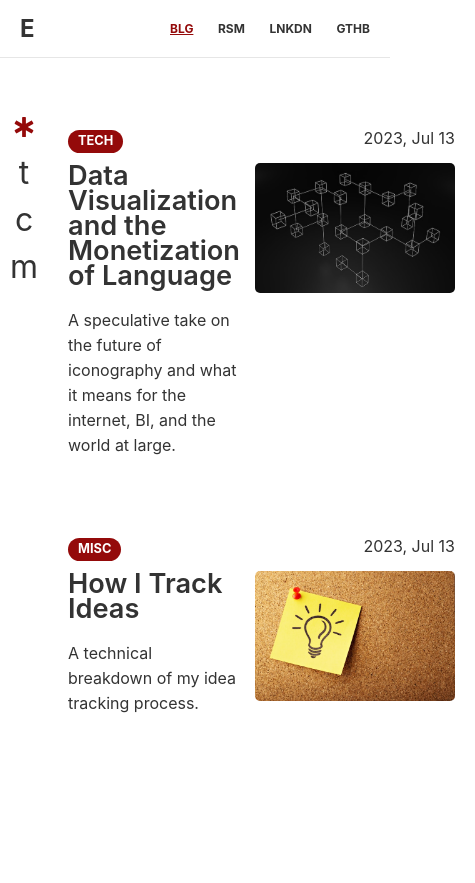
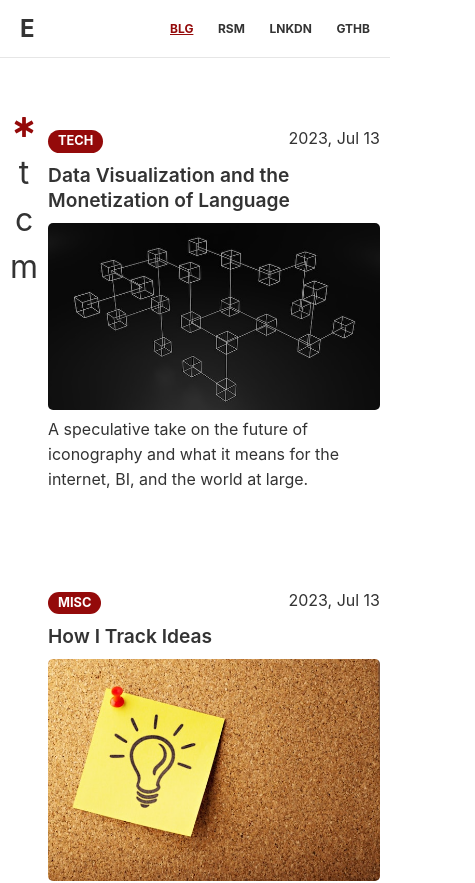
Before and after one commit to EstefanHu/portfolio, a Next.js app: page /blg in a window 390 px wide. Shown: the top 883 px of the page, 475 px wide, since content can reach past the window. Built offline with nearby package versions, Linux system fonts and the light colour scheme; no server answers.

Commit message:
dynamic image

```diff
--- a/src/app/(landing)/blg/(feed)/Posts.tsx
+++ b/src/app/(landing)/blg/(feed)/Posts.tsx
@@ -55,6 +55,7 @@ export default function Posts() {
 
                   <div className={styles.imageWrapper}>
                     <BlogImg name={`${url}-small`} />
+                    <p>{description}</p>
                   </div>
                 </div>
               </div>
--- a/src/app/(landing)/blg/(feed)/posts.module.scss
+++ b/src/app/(landing)/blg/(feed)/posts.module.scss
@@ -59,6 +59,17 @@
       min-width: 200px;
       max-width: 200px;
       height: 130px;
+
+      img {
+        margin-bottom: 5px;
+      }
+
+      p {
+        display: none;
+        font-size: 1rem;
+        margin-bottom: 0px;
+        line-height: 25px;
+      }
     }
   }
 
@@ -70,23 +81,46 @@
       margin-bottom: 10px;
     }
 
+    .body {
+      .details {
         h1 {
           font-size: 1.3rem;
           line-height: 25px;
           margin-bottom: 10px;
         }
-
-    .imageWrapper {
-      max-width: 100px;
-      min-width: 100px;
+      }
     }
   }
 
   @media screen and (max-width: 500px) {
     margin-bottom: 30px;
+    padding: 10px 0;
+
+    .body {
+      flex-direction: column;
+
+      .details {
+        padding: 0;
 
         h1 {
           font-size: 1.2rem;
         }
+
+        p {
+          display: none;
         }
       }
+
+      .imageWrapper {
+        min-width: 100%;
+        max-width: 100%;
+        height: fit-content;
+        padding-bottom: 0;
+
+        p {
+          display: block;
+        }
+      }
+    }
+  }
+}
--- a/src/app/(landing)/layout.tsx
+++ b/src/app/(landing)/layout.tsx
@@ -58,14 +58,13 @@ export default function layout({ children }: { children: React.ReactNode }) {
                 <Link href='/blg'>blog</Link>
                 <Link href='/blg?c=code'>code</Link>
                 <Link href='/blg?c=tech'>tech</Link>
-                <Link href='/blg?c=etc'>etc</Link>
               </span>
 
-              <span>
+              {/* <span>
                 <h4>projects</h4>
                 <Link href='/prjkts'>projects</Link>
                 <Link href='/prjkts/logs'>dev logs</Link>
-              </span>
+              </span> */}
             </nav>
           </div>
 
```
Also changed, not shown: src/app/(landing)/blg/(post)/BreadCrumbs.tsx (+5 -6 lines). Lines whose indentation alone changed are shown as unchanged.
